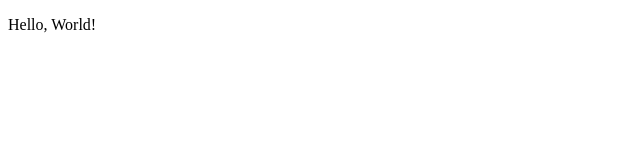
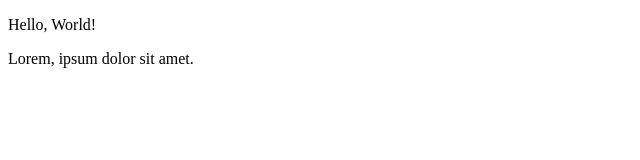
Before and after one commit to vladimir71520/test, a plain HTML site: page index.html in a window 1280 px wide. Shown: the whole page, without its empty margins (0-640 px from the left). Drawn offline with Linux system fonts and the light colour scheme.

Commit message:
new commit

```diff
--- a/index.html
+++ b/index.html
@@ -7,5 +7,6 @@
 </head>
 <body>
  <p>Hello, World!</p>
+ Lorem, ipsum dolor sit amet.
 </body>
 </html>
```
